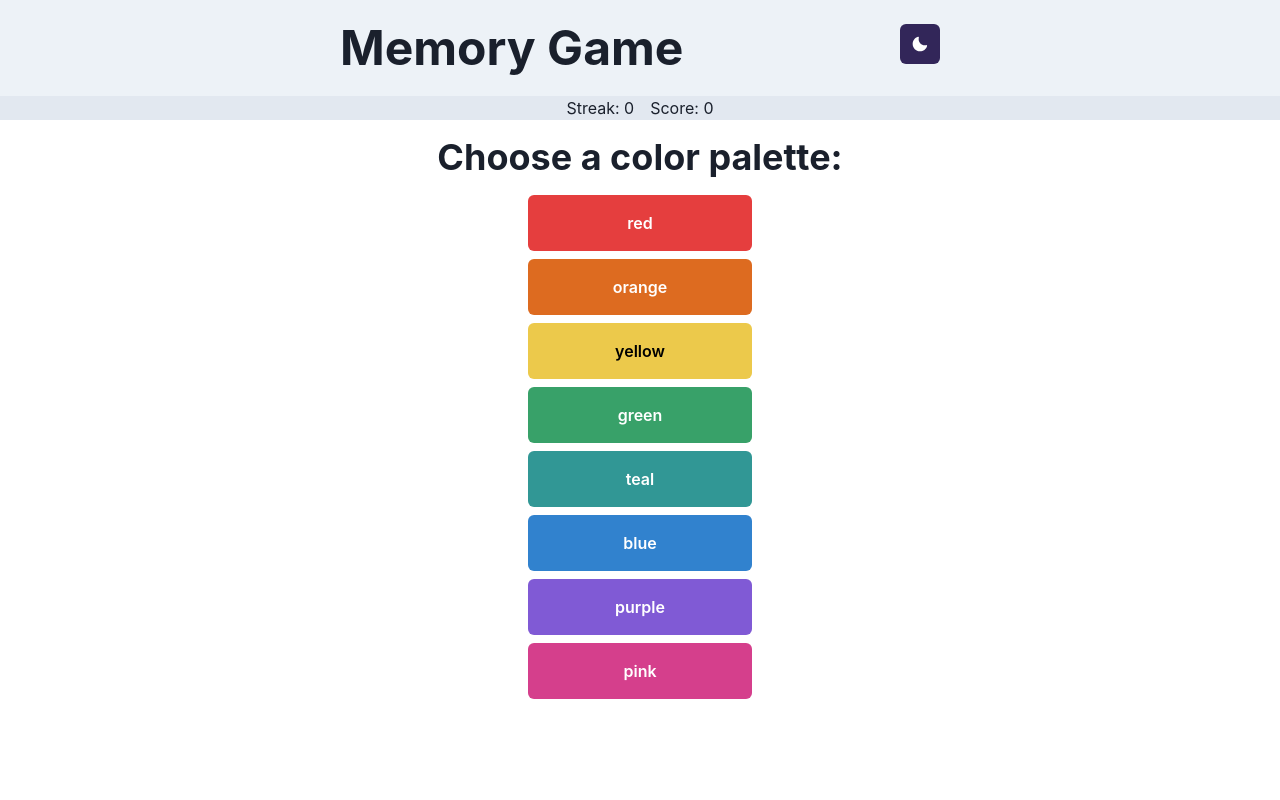
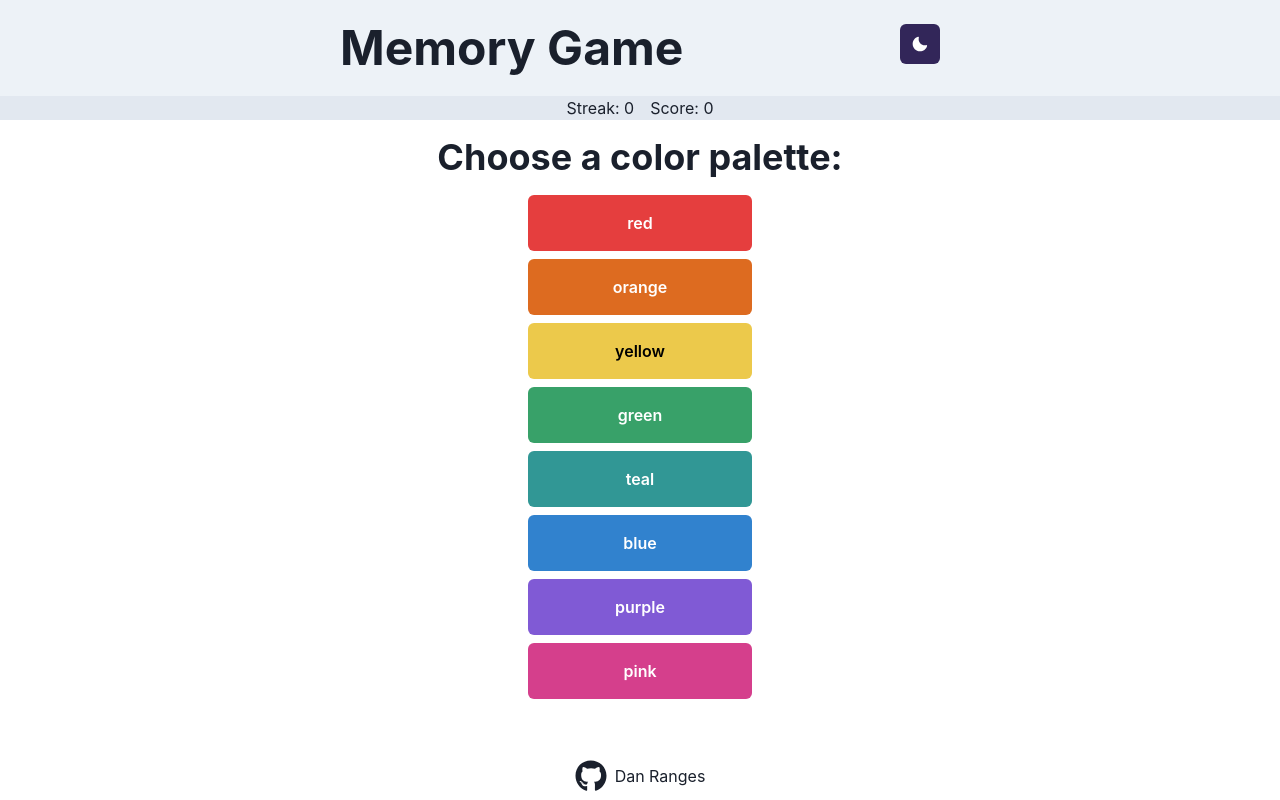
Before and after one commit to danranges/memory-card, a React (Create React App) app: page / in a window 1280 px wide. Built offline with nearby package versions, Linux system fonts and the light colour scheme.

Commit message:
Add Footer

```diff
--- a/package.json
+++ b/package.json
@@ -14,6 +14,7 @@
     "framer-motion": "^6.3.3",
     "react": "^18.1.0",
     "react-dom": "^18.1.0",
+    "react-icons": "^4.4.0",
     "react-scripts": "5.0.1",
     "web-vitals": "^2.1.4"
   },
--- a/src/App.jsx
+++ b/src/App.jsx
@@ -4,8 +4,9 @@ import Gameboard from './components/Gameboard';
 import Scoreboard from './components/Scoreboard';
 import PaletteSelector from './components/PaletteSelector';
 import GameOver from './components/GameOver';
+import Footer from './components/Footer';
 import './App.css';
-import { Flex } from '@chakra-ui/react';
+import { Box, Flex } from '@chakra-ui/react';
 
 const App = () => {
   const [hasTheme, setHasTheme] = useState(false);
@@ -42,10 +43,10 @@ const App = () => {
   }, [score, streak]);
 
   return (
-    <div className='App'>
+    <Box height={'100vh'} className='App'>
       <Header />
       <Scoreboard streak={streak} score={score} />
-      <Flex width={'100vw'} justify={'center'}>
+      <Flex width={'100vw'} justify={'center'} pb={10}>
         {!hasTheme && !isGameOver && (
           <PaletteSelector handleClick={handlePaletteSelection} />
         )}
@@ -64,7 +65,8 @@ const App = () => {
           />
         )}
       </Flex>
-    </div>
+      <Footer />
+    </Box>
   );
 };
 
--- /dev/null
+++ b/src/components/Footer.jsx
@@ -0,0 +1,30 @@
+import React from 'react';
+import { Box, Icon, Text, Link, useColorModeValue } from '@chakra-ui/react';
+import { FaGithub } from 'react-icons/fa';
+
+const Footer = () => {
+  const bgColor = useColorModeValue('white', 'gray.800');
+  return (
+    <Box
+      display={'flex'}
+      justifyContent={'center'}
+      width='100vw'
+      pos={'fixed'}
+      bottom={0}
+      bg={bgColor}
+    >
+      <Link
+        href='https://github.com/danranges'
+        display={'flex'}
+        gap={2}
+        alignItems='center'
+        my={2}
+      >
+        <Icon as={FaGithub} w={8} h={8} />
+        <Text display={'inline'}>Dan Ranges</Text>
+      </Link>
+    </Box>
+  );
+};
+
+export default Footer;
```
Also changed, not shown: 1 other file (tests, documents, lock files or other folders).
